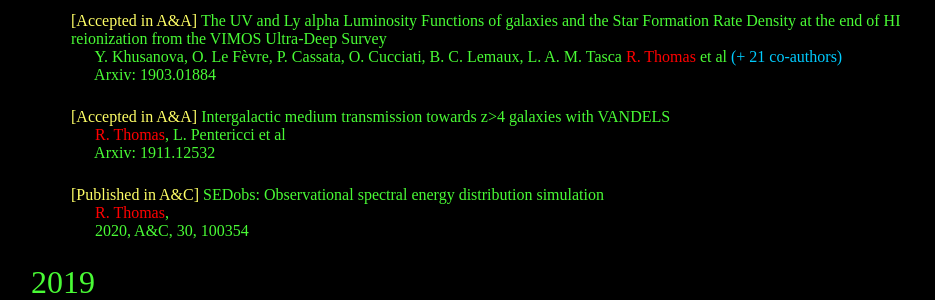
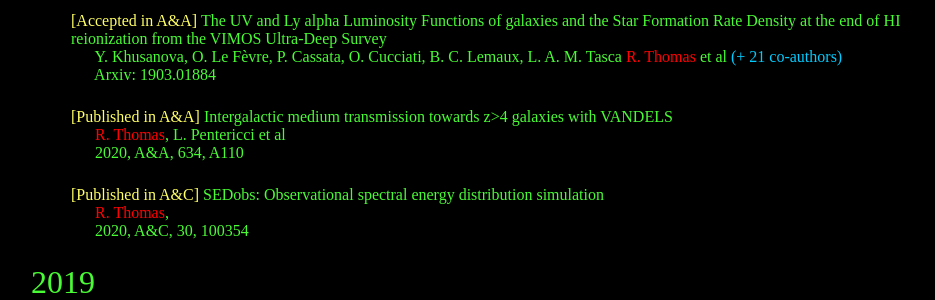
Before and after one commit to astrom-tom/astrom-tom.github.io, a Jekyll site: the page built from Papers/index.html, in a window 1280 px wide and 900 px high, scrolled down 337 px. Shown: the part 152-452 px from the top of the window, without its empty margins (161-1096 px from the left). Built offline with Jekyll 4.4.1, drawn with Linux system fonts in a browser that asks for light colours.

Commit message:
Update Paper

```diff
--- a/Papers/index.html
+++ b/Papers/index.html
@@ -34,9 +34,9 @@ div.a {  text-indent: 150px;}
      &nbsp;&nbsp;&nbsp;&nbsp;&nbsp; Arxiv: 1903.01884 </p>
      </dd>
 
-   <dd> <span class='acc'>[Accepted in A&A]</span> Intergalactic medium transmission towards z>4 galaxies with VANDELS<br>
+   <dd> <span class='acc'>[Published in A&A]</span> Intergalactic medium transmission towards z>4 galaxies with VANDELS<br>
      &nbsp;&nbsp;&nbsp;&nbsp;&nbsp; <span class='me'>R. Thomas</span>, L. Pentericci et al <br>
-     &nbsp;&nbsp;&nbsp;&nbsp;&nbsp; Arxiv: 1911.12532 </p> </dd>
+     &nbsp;&nbsp;&nbsp;&nbsp;&nbsp;  2020, A&A, 634, A110</p> </dd>
 
   <dd> <span class='acc'>[Published in A&C]</span> SEDobs: Observational spectral energy distribution simulation <br>
      &nbsp;&nbsp;&nbsp;&nbsp;&nbsp; <span class='me'>R. Thomas</span>, <br>
```
